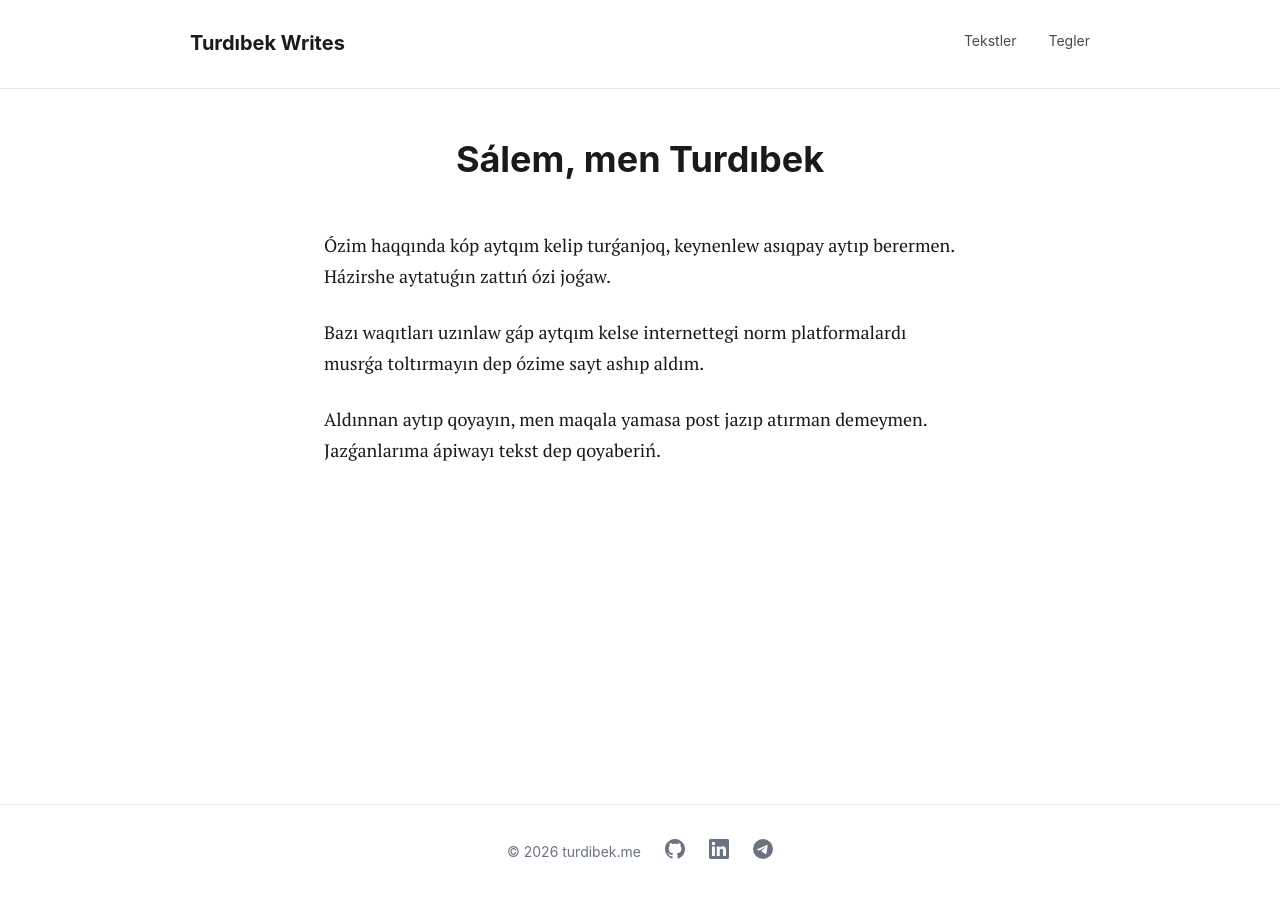
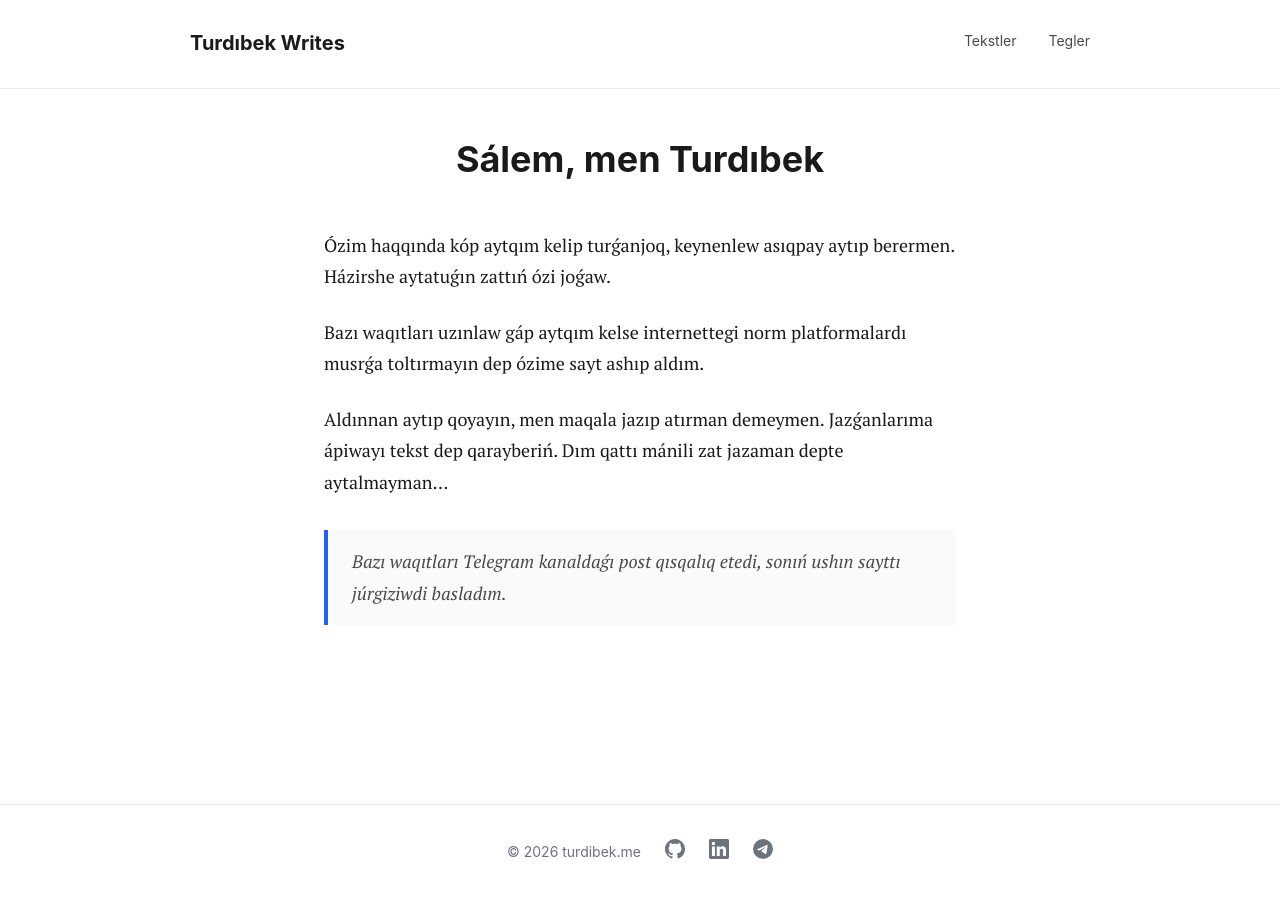
Before and after one commit to erinshek/turdibekme, a Jekyll site: the page built from about/index.md, in a window 1280 px wide. Built offline with Jekyll 4.4.1, drawn with Linux system fonts in a browser that asks for light colours.

Commit message:
Update About page content
Co-Authored-By: Claude Opus 4.5 <noreply@anthropic.com>

```diff
--- a/about/index.md
+++ b/about/index.md
@@ -7,4 +7,7 @@ title: "Sálem, men Turdıbek"
 
 Bazı waqıtları uzınlaw gáp aytqım kelse internettegi norm platformalardı musrǵa toltırmayın dep ózime sayt ashıp aldım.
 
-Aldınnan aytıp qoyayın, men maqala yamasa post jazıp atırman demeymen. Jazǵanlarıma ápiwayı tekst dep qoyaberiń.
+Aldınnan aytıp qoyayın, men maqala jazıp atırman demeymen. Jazǵanlarıma ápiwayı tekst dep qarayberiń.
+Dım qattı mánili zat jazaman depte aytalmayman...
+
+> Bazı waqıtları Telegram kanaldaǵı post qısqalıq etedi, sonıń ushın sayttı júrgiziwdi basladım.
```
